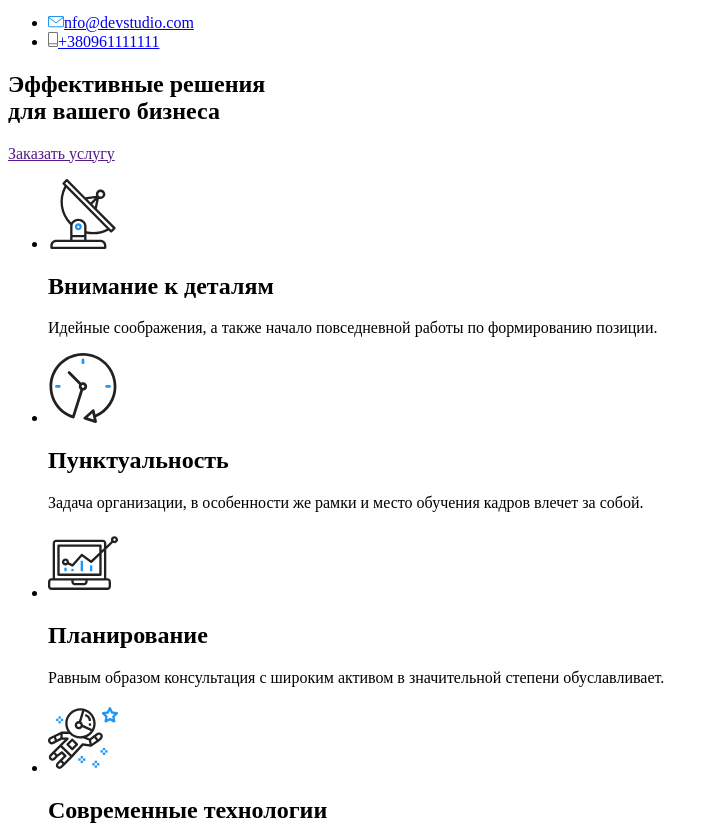
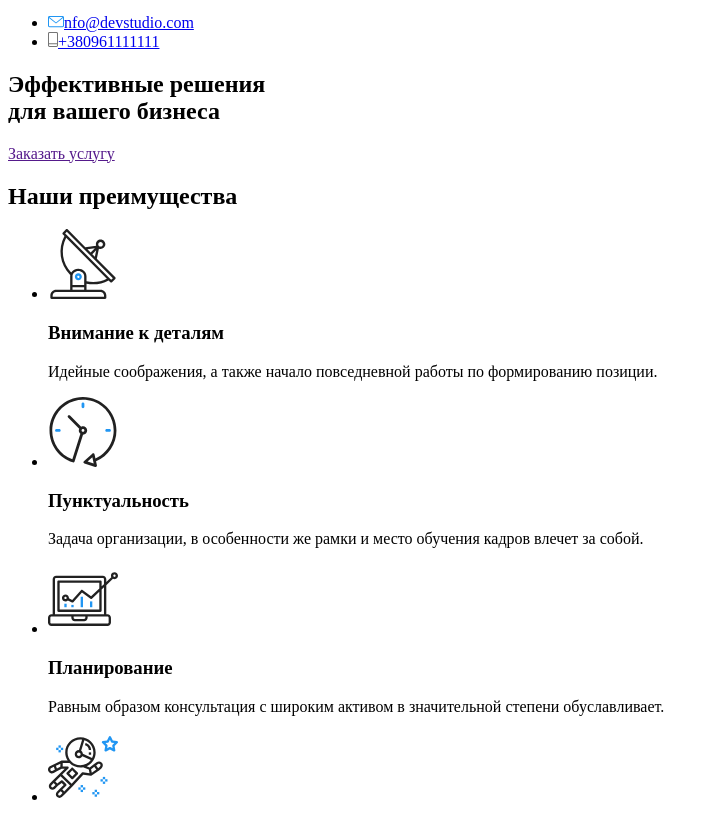
Before and after one commit to Sergii-KM/goit-markup-hw-01, a plain HTML site: page index.html in a window 1280 px wide. Shown: the part 123-949 px from the top of the page, without its empty margins (0-719 px from the left). Drawn offline with Linux system fonts and the light colour scheme.

Commit message:
Update index.html
добавлен скрытый заголовок, выставлена иерархия вложенных элементов

```diff
--- a/index.html
+++ b/index.html
@@ -44,13 +44,15 @@
       </section>
       <!--преимущества компании-->
       <section>
+        <!--заголовок <h3>Наши преимущества</h3> НАДО СПРЯТАТЬ CSS-->
+        <h2>Наши преимущества</h2>
         <ul>
           <li>
             <img
               src="./images/cutomer-attention.svg"
               alt="вниемание к детелям"
             />
-            <h2>Внимание к деталям</h2>
+            <h3>Внимание к деталям</h3>
             <p>
               Идейные соображения, а также начало повседневной работы по
               формированию позиции.
@@ -58,7 +60,7 @@
           </li>
           <li>
             <img src="./images/punctuality.svg" alt="Пунктуальность" />
-            <h2>Пунктуальность</h2>
+            <h3>Пунктуальность</h3>
             <p>
               Задача организации, в особенности же рамки и место обучения кадров
               влечет за собой.
@@ -66,7 +68,7 @@
           </li>
           <li>
             <img src="./images/planning.svg" alt="планирование" />
-            <h2>Планирование</h2>
+            <h3>Планирование</h3>
             <p>
               Равным образом консультация с широким активом в значительной
               степени обуславливает.
@@ -74,7 +76,7 @@
           </li>
           <li>
             <img src="./images/modern-tech.svg" alt="современные технологии" />
-            <h2>Современные технологии</h2>
+            <h3>Современные технологии</h3>
             <p>
               Значимость этих проблем настолько очевидна, что реализация
               плановых заданий.
```
